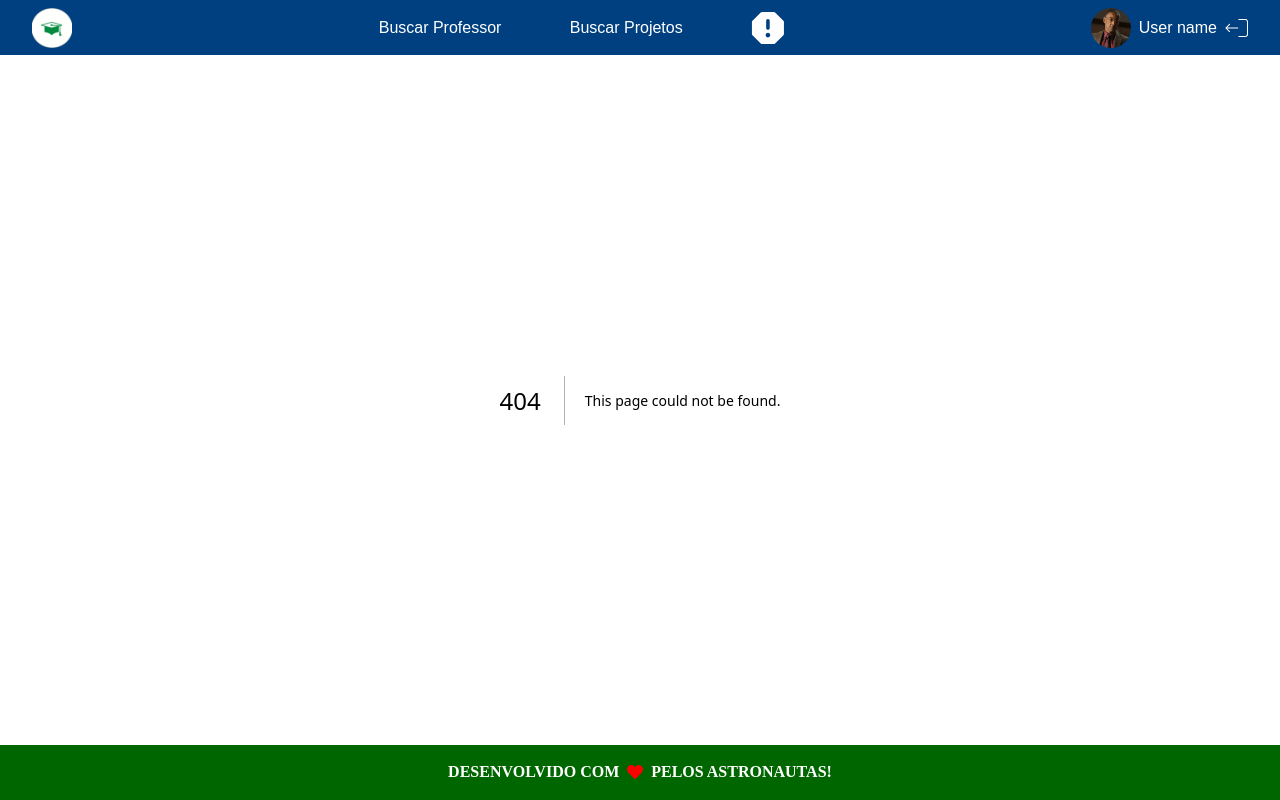
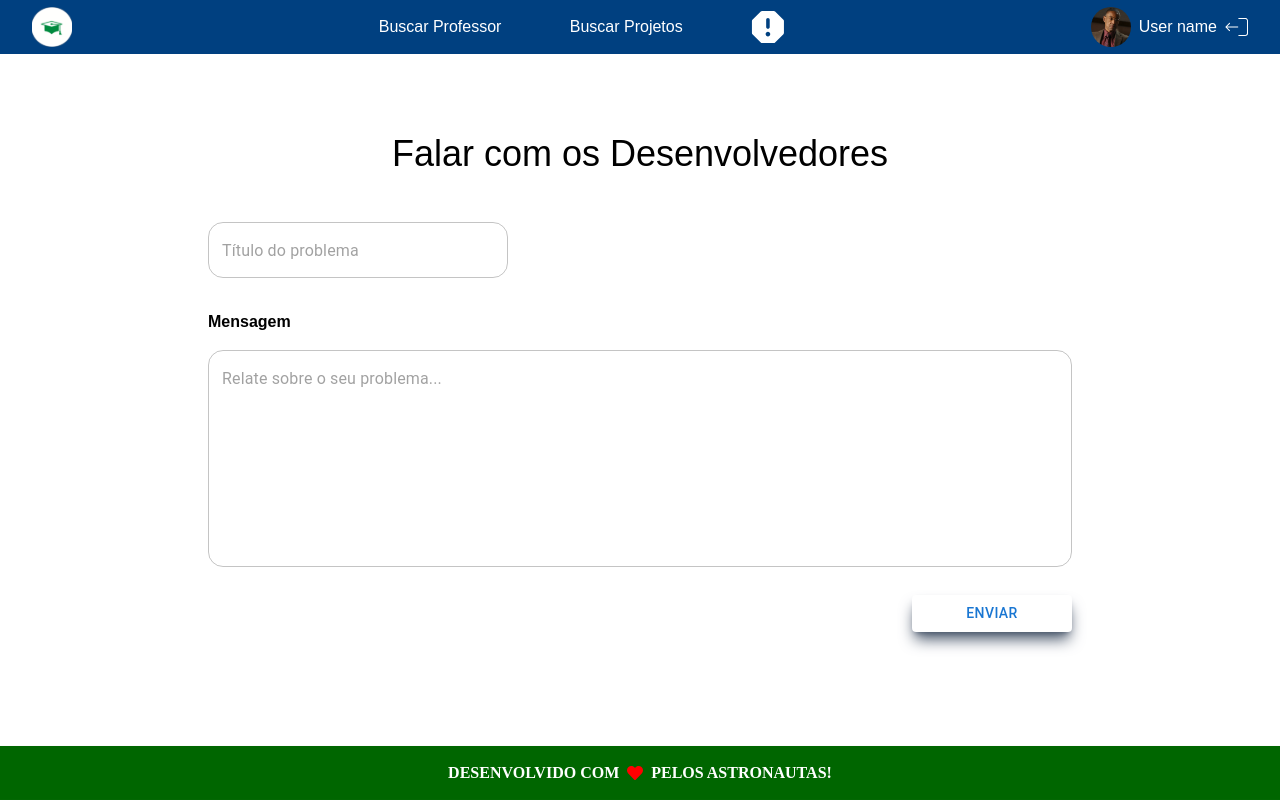
Before and after one commit to Cassio-hue/Forme-me, a Next.js app: page /suporte in a window 1280 px wide. Before the commit this address had no page. Built offline with nearby package versions, Linux system fonts and the light colour scheme; a web font is replaced by a local one.

Commit message:
feat: Pagina de suporte, botao atualizado e buscar professor definido como pagina principal

```diff
--- a/src/app/buscar-professor/page.tsx
+++ /dev/null
@@ -1,93 +0,0 @@
-'use client'
-
-import FormemeLogo from '@/../public/login_logo.svg'
-import clsx from 'clsx'
-import Image from 'next/image'
-import { useState } from 'react'
-
-import { FormButton } from '../components/Button'
-import { Input } from '../components/Input'
-import InputAutocomplete from '../components/InputAutocomplete'
-import { ModalDialog } from '../components/Modal'
-
-const departamentos = [{ label: 'Departamento 1', id: 1 }]
-const disciplinas = [{ label: 'Disciplina 1', id: 1 }]
-const areasInteresse = [{ label: 'Área de interesse 1', id: 1 }]
-
-function ModalProcurarProfessor() {
-    const [nomeProfessor, setNomeProfessor] = useState('')
-    return (
-        <div className="bg-[#D6D6D6]">
-            <div className="flex justify-between items-center p-5">
-                <span className="pr-5">Professor</span>
-                <Input
-                    placeholder="Digite o nome do professor"
-                    valueChange={setNomeProfessor}
-                />
-            </div>
-            <div className="flex justify-between items-center p-5">
-                <span className="pr-5">Departamento</span>
-                <InputAutocomplete
-                    placeholder="Selecione departamento"
-                    options={departamentos}
-                />
-            </div>
-            <div className="flex justify-between items-center p-5">
-                <span className="pr-5">Disciplina</span>
-                <InputAutocomplete
-                    placeholder="Selecione disciplina"
-                    options={disciplinas}
-                />
-            </div>
-            <div className="flex justify-between items-center p-5">
-                <span className="pr-5">Área de interesse</span>
-                <InputAutocomplete
-                    placeholder="Selecione área de interesse"
-                    options={areasInteresse}
-                />
-            </div>
-
-            <FormButton>Procurar</FormButton>
-        </div>
-    )
-}
-
-export default function BuscarProfessor() {
-    const [nomeProfessor, setNomeProfessor] = useState('')
-    const [open, setOpen] = useState(false)
-    console.log(open)
-    function handleOpen() {
-        setOpen(true)
-    }
-    function handleClose() {
-        setOpen(false)
-    }
-    return (
-        <div className="flex justify-center h-full w-full">
-            <div className="flex h-full flex-col">
-                <Image
-                    className="p-8"
-                    src={FormemeLogo}
-                    alt="logo"
-                    width={300}
-                />
-                <div className="flex flex-col mt-20">
-                    <h1 className="text-2xl mb-4">Buscando professor?...</h1>
-                    <span
-                        className={clsx(
-                            'bg-[#D9D9D9] w-full p-4 shadow-lg shadow-slate-600 rounded-md cursor-pointer'
-                        )}
-                        onClick={() => {
-                            handleOpen()
-                        }}
-                    >
-                        Selecione opções
-                    </span>
-                    <ModalDialog open={open} handleClose={handleClose}>
-                        <ModalProcurarProfessor />
-                    </ModalDialog>
-                </div>
-            </div>
-        </div>
-    )
-}
--- a/src/app/components/Button.tsx
+++ b/src/app/components/Button.tsx
@@ -5,7 +5,7 @@ export const FormButton = ({ children }: any) => {
     return (
         <Button
             className={clsx(
-                'bg-azul hover:bg-azul hover:backdrop: text-white rounded-lg normal-case p-3 shadow-lg shadow-slate-600 mt-3'
+                'bg-azul hover:bg-azul hover:backdrop: text-white rounded-lg normal-case p-3 shadow-lg shadow-slate-600 mt-3 w-full'
             )}
         >
             {children}
--- a/src/app/components/Header.tsx
+++ b/src/app/components/Header.tsx
@@ -24,7 +24,12 @@ export function Header() {
                     <li>
                         <Link href="/">Buscar Projetos</Link>
                     </li>
-                    <Image src={FalarDevs} alt="falar-com-desenvolvedores" />
+                    <Link href="/suporte">
+                        <Image
+                            src={FalarDevs}
+                            alt="falar-com-desenvolvedores"
+                        />
+                    </Link>
                 </ul>
             </nav>
             <div className="flex items-center">
--- /dev/null
+++ b/src/app/components/ReportInput.tsx
@@ -0,0 +1,41 @@
+import TextField from '@mui/material/TextField'
+
+type TextFieldProps = {
+    required?: boolean
+    label?: string
+    valueChange: Function
+    disabled?: boolean
+    type?: string
+    placeholder?: string
+    error?: boolean
+    helperText?: string
+    errorMessage?: string
+}
+
+export function ReportInput(props: TextFieldProps) {
+    return (
+        <div className="flex flex-col">
+            <label htmlFor="outlined-basic" className="font-bold">
+                {props.label} {props.required ? '*' : ''}
+            </label>
+            <TextField
+                multiline={true}
+                rows={8}
+                margin="normal"
+                InputProps={{ style: { borderRadius: 15 } }}
+                id="outlined-basic"
+                error={props.error}
+                onChange={(e) => {
+                    props.valueChange(e.target.value)
+                }}
+                label=""
+                variant="outlined"
+                required={props.required}
+                disabled={props.disabled}
+                type={props.type}
+                helperText={props.error ? props.errorMessage : props.helperText}
+                placeholder={props.placeholder}
+            />
+        </div>
+    )
+}
--- a/src/app/page.tsx
+++ b/src/app/page.tsx
@@ -1,22 +1,93 @@
 'use client'
 
-export default function Page() {
-    function printaValorInput(value: string) {
-        console.log(value)
-    }
+import FormemeLogo from '@/../public/login_logo.svg'
+import clsx from 'clsx'
+import Image from 'next/image'
+import { useState } from 'react'
+
+import { FormButton } from './components/Button'
+import { Input } from './components/Input'
+import InputAutocomplete from './components/InputAutocomplete'
+import { ModalDialog } from './components/Modal'
+
+const departamentos = [{ label: 'Departamento 1', id: 1 }]
+const disciplinas = [{ label: 'Disciplina 1', id: 1 }]
+const areasInteresse = [{ label: 'Área de interesse 1', id: 1 }]
+
+function ModalProcurarProfessor() {
+    const [nomeProfessor, setNomeProfessor] = useState('')
     return (
-        <div>
-            <h1>Estou no conteúdo da página</h1>
-            <p>
-                Amet nulla sunt ex laboris officia laboris irure excepteur
-                eiusmod officia excepteur. Esse ullamco pariatur veniam anim ut
-                proident culpa occaecat irure. Minim laborum tempor aute ex
-                nisi. Sit do quis esse nostrud veniam tempor amet ex ullamco
-                cillum ipsum officia eiusmod. Minim irure officia in ut
-                excepteur commodo esse duis nulla eu nulla proident qui duis.
-            </p>
+        <div className="bg-[#D6D6D6]">
+            <div className="flex justify-between items-center p-5">
+                <span className="pr-5">Professor</span>
+                <Input
+                    placeholder="Digite o nome do professor"
+                    valueChange={setNomeProfessor}
+                />
+            </div>
+            <div className="flex justify-between items-center p-5">
+                <span className="pr-5">Departamento</span>
+                <InputAutocomplete
+                    placeholder="Selecione departamento"
+                    options={departamentos}
+                />
+            </div>
+            <div className="flex justify-between items-center p-5">
+                <span className="pr-5">Disciplina</span>
+                <InputAutocomplete
+                    placeholder="Selecione disciplina"
+                    options={disciplinas}
+                />
+            </div>
+            <div className="flex justify-between items-center p-5">
+                <span className="pr-5">Área de interesse</span>
+                <InputAutocomplete
+                    placeholder="Selecione área de interesse"
+                    options={areasInteresse}
+                />
+            </div>
 
-            <p></p>
+            <FormButton>Procurar</FormButton>
         </div>
     )
 }
+
+export default function BuscarProfessor() {
+    const [nomeProfessor, setNomeProfessor] = useState('')
+    const [open, setOpen] = useState(false)
+    console.log(open)
+    function handleOpen() {
+        setOpen(true)
+    }
+    function handleClose() {
+        setOpen(false)
+    }
+    return (
+        <div className="flex justify-center h-full w-full">
+            <div className="flex h-full flex-col">
+                <Image
+                    className="p-8"
+                    src={FormemeLogo}
+                    alt="logo"
+                    width={300}
+                />
+                <div className="flex flex-col mt-20">
+                    <h1 className="text-2xl mb-4">Buscando professor?...</h1>
+                    <span
+                        className={clsx(
+                            'bg-[#D9D9D9] w-full p-4 shadow-lg shadow-slate-600 rounded-md cursor-pointer'
+                        )}
+                        onClick={() => {
+                            handleOpen()
+                        }}
+                    >
+                        Selecione opções
+                    </span>
+                    <ModalDialog open={open} handleClose={handleClose}>
+                        <ModalProcurarProfessor />
+                    </ModalDialog>
+                </div>
+            </div>
+        </div>
+    )
+}
--- /dev/null
+++ b/src/app/suporte/page.tsx
@@ -0,0 +1,33 @@
+'use client'
+
+import { useState } from 'react'
+
+import { FormButton } from '../components/Button'
+import { Input } from '../components/Input'
+import { ReportInput } from '../components/ReportInput'
+
+export default function Suporte() {
+    const [nomeProfessor, setNomeProfessor] = useState('')
+
+    return (
+        <div className="flex flex-col h-screen px-52 pt-20">
+            <h1 className="text-4xl flex justify-center mb-12">
+                Falar com os Desenvolvedores
+            </h1>
+            <Input
+                placeholder="Título do problema"
+                valueChange={setNomeProfessor}
+            />
+            <div className="mt-8">
+                <ReportInput
+                    label="Mensagem"
+                    placeholder="Relate sobre o seu problema..."
+                    valueChange={setNomeProfessor}
+                />
+            </div>
+            <div className="flex self-end w-40 mt-5">
+                <FormButton>Enviar</FormButton>
+            </div>
+        </div>
+    )
+}
```
